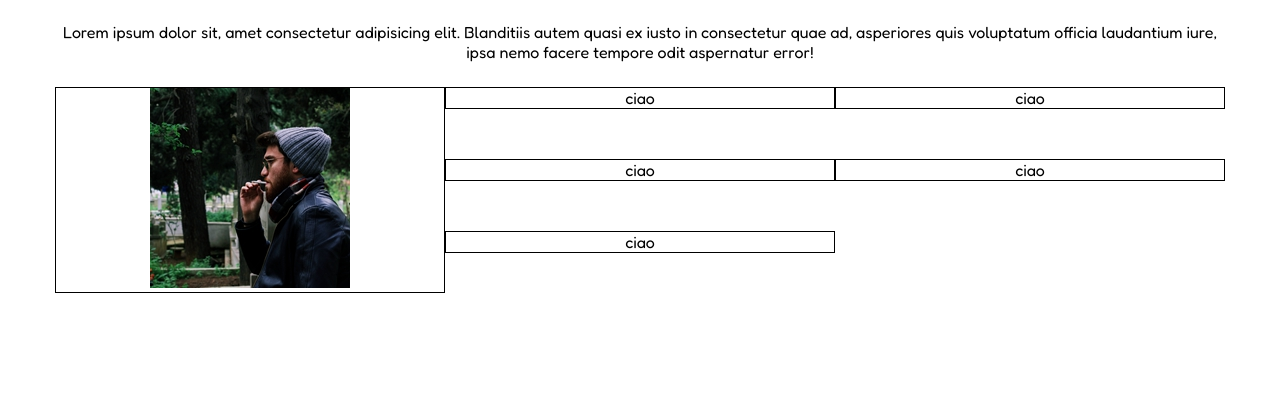
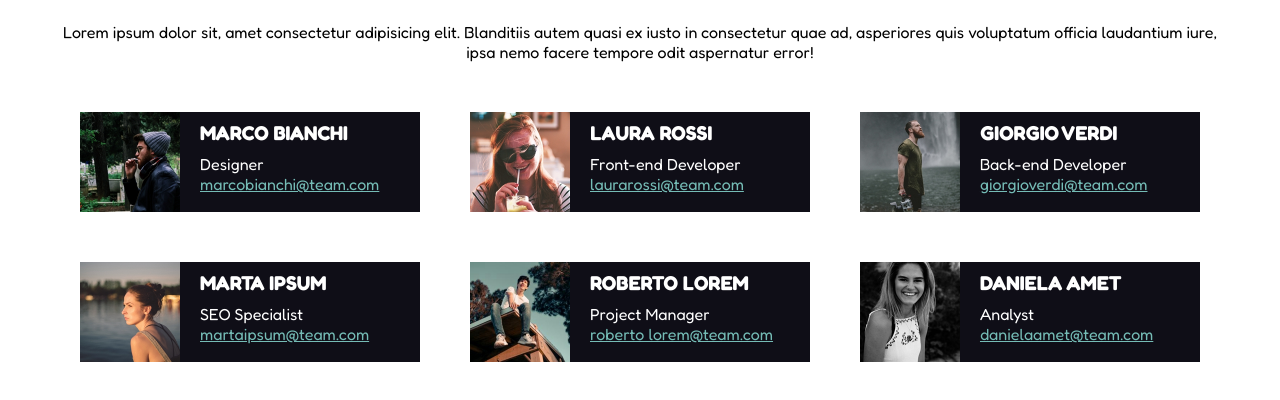
Before and after one commit to SimoneRicciardo/html-css-float-cards, a plain HTML site: page index.html in a window 1280 px wide. Shown: the part 72-472 px from the top of the page. Drawn offline with Linux system fonts and the light colour scheme.

Commit message:
completato

```diff
--- a/css/style.css
+++ b/css/style.css
@@ -16,21 +16,35 @@ h1{
     color: rgb(229,49,112);
 }
 
-p{
+#descrizione{
     margin: 25px 0px;
 }
 
 .riquardo{
-    border: solid 1px black;
     float: left;
-    width: calc(100% / 3);
+    width: calc(100% / 3 - 50px);
+    background-color: rgb(15,14,23);
+    margin: 25px;
+    text-align: left;
 }
 
-.prova1 img{
-    height: 200px;
-    width: 200px;
+.nome , .job {
+    padding: 4px 0px 0px 120px;
+    margin-top: 5px;
+    color: white;
 }
 
-.riga2{
-    margin-top: 50px;
+.nome{
+    font-size: 20px;
+    font-weight: bold;
 }
+
+a{
+    color: rgb(117,188,182);
+    padding-left: 20px;
+}
+
+.riquardo img{
+    height: 100px;
+    float: left;
+}
--- a/index.html
+++ b/index.html
@@ -13,39 +13,55 @@
     <body>
 
         <main class="contain">
-
+            <!--titolo e descrizione-->
             <h1>Meet Out Team</h1>
 
-        <p>Lorem ipsum dolor sit, amet consectetur adipisicing elit. Blanditiis autem quasi ex iusto in consectetur quae ad, asperiores quis voluptatum officia laudantium iure, ipsa nemo facere tempore odit aspernatur error!</p>
+            <p id="descrizione">Lorem ipsum dolor sit, amet consectetur adipisicing elit. Blanditiis autem quasi ex iusto in consectetur quae ad, asperiores quis voluptatum officia laudantium iure, ipsa nemo facere tempore odit aspernatur error!</p>
+            <!--fine titolo e descrizione-->
 
-
-
-        <div class="riquardo prova1">
-            <img src="/img/male1.png" alt="" >
+            <!--sezione presenzatione-->
+            <div class="riquardo riga1">
+                <img src="img/male1.png" alt="Foto Marco Bianchi" >
+                <p class="nome">MARCO BIANCHI</p>
+                <p class="job">Designer</p>
+                <a href="">marcobianchi@team.com</a>
             </div>
 
-
-
-
-        <div class="riquardo">
-            ciao
+            <div class="riquardo riga1">
+                <img src="img/female1.png" alt="Foto Laura  Rossi" >
+                <p class="nome">LAURA ROSSI</p>
+                <p class="job">Front-end Developer</p>
+                <a href="">laurarossi@team.com</a>
             </div>
 
-        <div class="riquardo">
-            ciao
+            <div class="riquardo riga1">
+                <img src="img/male2.png" alt="Foto Giorgio Verdi" >
+                <p class="nome">GIORGIO VERDI</p>
+                <p class="job">Back-end Developer</p>
+                <a href="">giorgioverdi@team.com</a>
             </div>
 
-        <div class="riquardo riga2">
-            ciao
+            <div class="riquardo riga1">
+                <img src="img/female2.png" alt="Foto Marta Ipsum" >
+                <p class="nome">MARTA IPSUM</p>
+                <p class="job">SEO Specialist</p>
+                <a href="">martaipsum@team.com</a>
             </div>
 
-        <div class="riquardo riga2">
-            ciao
+            <div class="riquardo riga1">
+                <img src="img/male3.png" alt="Foto Roberto lorem" >
+                <p class="nome">ROBERTO LOREM</p>
+                <p class="job">Project Manager</p>
+                <a href="">roberto lorem@team.com</a>
             </div>
 
-        <div class="riquardo riga2">
-            ciao
+            <div class="riquardo riga1">
+                <img src="img/female3.png" alt="Foto Daniela Amet" >
+                <p class="nome">DANIELA AMET</p>
+                <p class="job">Analyst</p>
+                <a href="">danielaamet@team.com</a>
             </div>
+            <!--fine sezione presenzatione-->
         </main>
     </body>
 </html>
```
Lines whose indentation alone changed are shown as unchanged.
